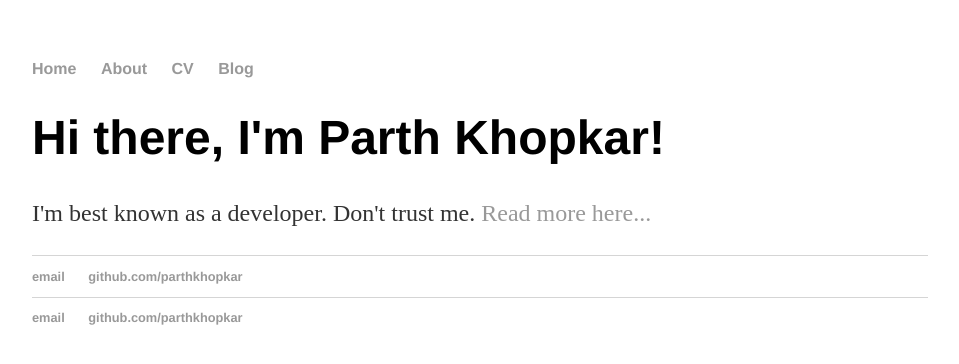
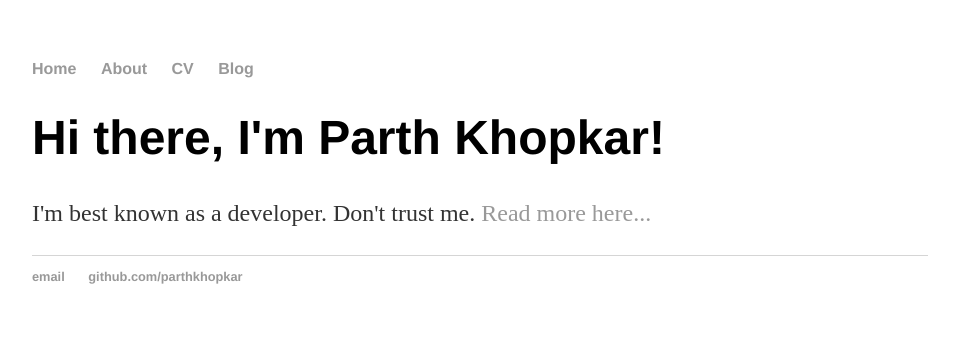
Before and after one commit to parthkhopkar/parthkhopkar.github.io, a Jekyll site: the page built from index.html, in a window 1280 px wide. Shown: the top 364 px of the page, without its empty margins (160-1119 px from the left). Built offline with Jekyll 4.4.1, drawn with Linux system fonts in a browser that asks for light colours.

Commit message:
Update index.html

```diff
--- a/index.html
+++ b/index.html
@@ -8,11 +8,5 @@ title: Parth Khopkar
 				<p>I'm best known as a developer. Don't trust me. <a href="/about">Read more here...</a></p>
     		</div><!-- /.blurb -->
 		</div><!-- /.container -->
-		<footer>
-    		<ul>
-        		<li><a href="parth.khopkar96@gmail.com">email</a></li>
-        		<li><a href="https://github.com/parthkhopkar">github.com/parthkhopkar</a></li>
-			</ul>
-		</footer>
 	</body>
 </html>
```
